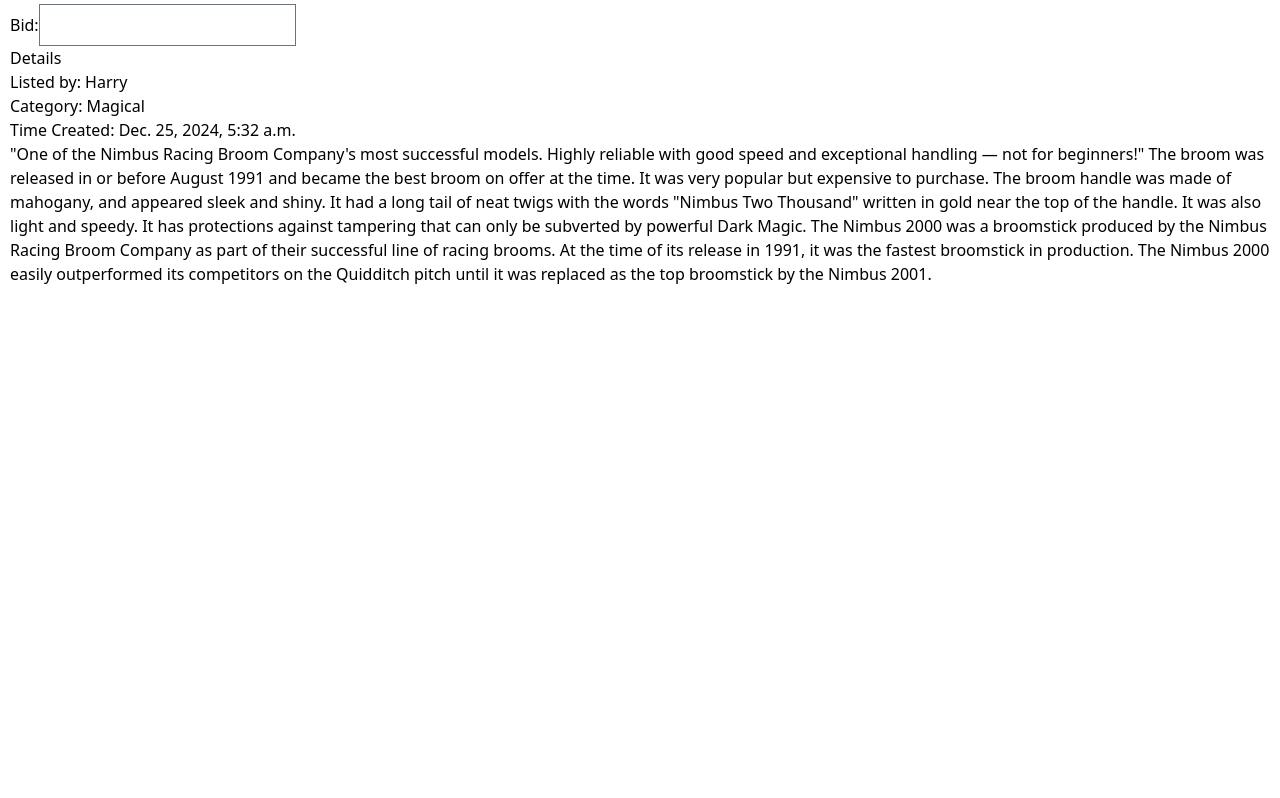
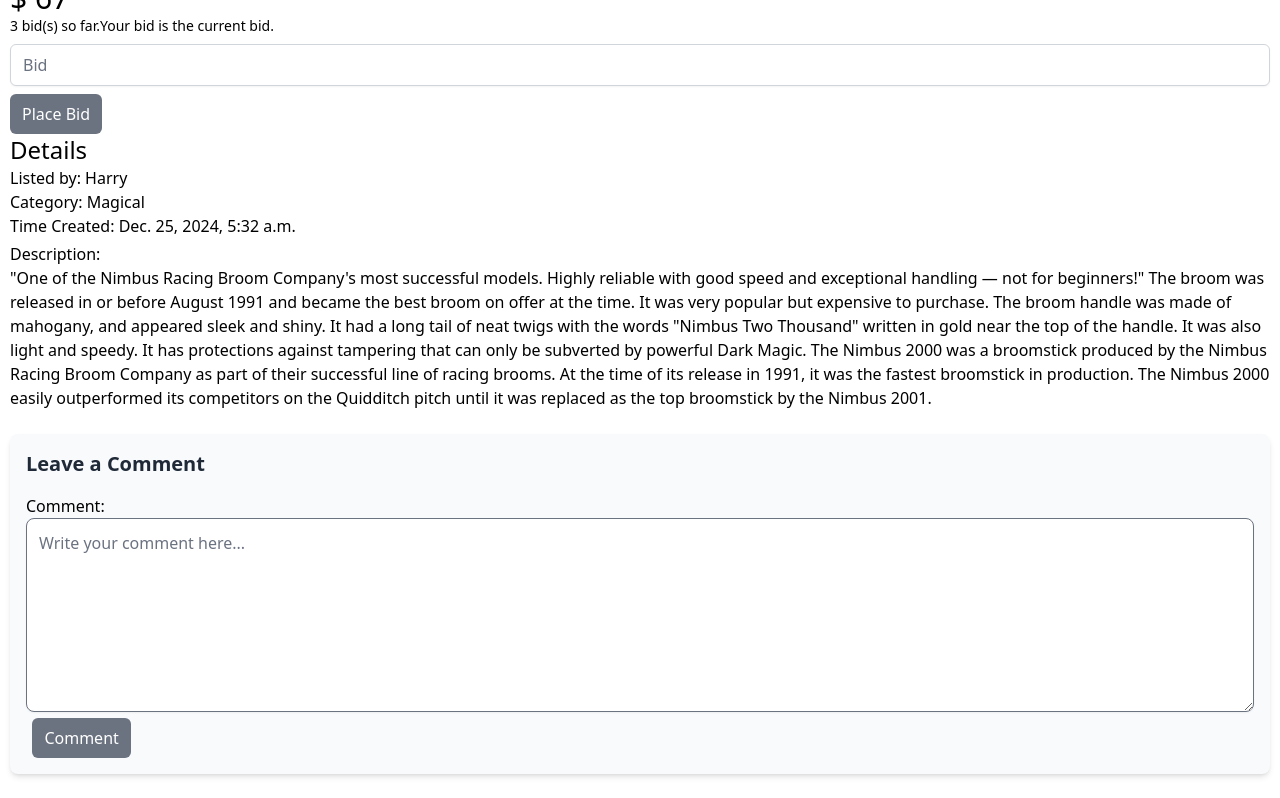
Before and after one commit to ghulamahmedkahloon/commerce_for_deployment, a Django app: a page that uses auctions/templates/auctions/current_listing.html in a window 1280 px wide. Shown: the part 511-1309 px from the top of the page. Before the commit the page ends 795 px from the top, so only its background shows below. Run offline with Django 3.2, Linux system fonts and the light colour scheme; a user stored in the database is signed in; data comes from the database, SQL or seed files in the repository; both versions use the stored data as it was after the commit; some libraries are stand-ins or nearby versions.

Commit message:
Completed Comment and Bid section.

```diff
--- a/auctions/admin.py
+++ b/auctions/admin.py
@@ -1,5 +1,5 @@
 from django.contrib import admin
-from .models import User, Listing, bids, Watchlist
+from .models import User, Listing, bids, Watchlist, comments
 
 class BiddingLook(admin.ModelAdmin):
     list_display = ('listing', 'bid','bidder')
@@ -8,3 +8,4 @@ admin.site.register(User)
 admin.site.register(Listing)
 admin.site.register(bids, BiddingLook)
 admin.site.register(Watchlist)
+admin.site.register(comments)
--- a/auctions/forms.py
+++ b/auctions/forms.py
@@ -1,6 +1,6 @@
 # Bismillahirahmanirahim
 from django import forms
-from .models import Listing, bids
+from .models import Listing, bids, comments
 from django.core.exceptions import ValidationError
 from django.db import models
 
@@ -72,3 +72,29 @@ class BiddingForm(forms.ModelForm):
     class Meta:
         model = bids
         fields = ['bid']
+        widgets = {
+            'bid': forms.NumberInput(attrs={
+                'class': 'rounded-md my-2 w-full border-gray-300 shadow-sm focus:ring-indigo-500 focus:border-indigo-500',
+                'placeholder': 'Bid',
+            })}
+
+    def __init__(self, *args, **kwargs):
+        super().__init__(*args, **kwargs)
+        self.fields['bid'].label = ''  # Remove the label
+
+
+class CommentForm(forms.ModelForm):
+
+    # A form receives the listing_id but I will inshallah not submit it to the user.
+    listing_id = forms.IntegerField(widget = forms.HiddenInput()) #Listing id is an integer so use an integer field.
+
+    class Meta:
+        model = comments
+        fields = ['comment']
+        widgets = {
+            'comment': forms.Textarea(attrs={
+                'class': 'w-full p-3 border rounded-lg shadow-sm focus:outline-none focus:ring focus:ring-blue-300',
+                'rows':7,
+                'placeholder': 'Write your comment here...'
+            })
+        }
--- a/auctions/templates/auctions/current_listing.html
+++ b/auctions/templates/auctions/current_listing.html
@@ -9,23 +9,94 @@
                     <img src="{{listing.image_url}}" alt="Sorry Image not available" class="max-h-[400px]">
                 </div>
                 {% if highest_bid %}
-                <p class="">$ {{highest_bid}}</p>
+                <p class="font-medium text-3xl">$ {{highest_bid}}</p>
                 {% else %}
-                <p class="">$ {{listing.starting}}</p>
+                <p class="font-medium text-3xl">$ {{listing.starting}}</p>
                 {% endif %}
                 <div>
+                <div class="flex">
+                    {% if biddings %}
+                        <p class="text-sm">{{biddings}} bid(s) so far.</p>
+                    {% endif %}
+                    {% if highest_bidder %}
+                        {% if highest_bidder == request.user %}
+                            <p class="text-sm"> Your bid is the current bid.</p>
+                        {% else %}
+                            <p class="text-sm"> {{highest_bidder}}'s bid is the current bid.</p>
+                        {% endif %}
+                    {% endif %}
+                </div>
+                {% if request.user != listing.listed_by %}
                     <form action="{%url 'bid' %}" method="post">
                         {% csrf_token %}
                         {{bidding_form}}
+
+                        <button type="submit" class= " bg-gray-500 text-white py-2 cursor-pointer hover:text-black px-3 rounded-md focus:ring-indigo-500 focus:border-indigo-500 mr-8">Place Bid</button>
                     </form>
+                {% endif %}
+                    {% if request.user == listing.listed_by %}
+                        <a href="{%url 'delete'%}"><button class= " bg-stone-700 text-white py-2 cursor-pointer hover:text-black px-3 rounded-md focus:ring-indigo-500 focus:border-indigo-500 m-3">Delete item</button></a>
+                    {% endif %}
+
                 </div>
-                <p class="fs-2 fw-semibold">Details</p>
+                <p class="font-medium text-2xl">Details</p>
                 <ul>
-                    <p>Listed by: <a href="">{{listing.listed_by}}</a></p>
-                    <p>Category: {{listing.category}}</p>
-                    <p>Time Created: {{listing.time_created}}</p>
+                    <p><span class="font-medium">Listed by: </span><a href="">{{listing.listed_by}}</a></p>
+                    {% if listing.category %}
+                    <p><span class="font-medium">Category: </span>{{listing.category}}</p>
+                    {% endif %}
+                    <p><span class="font-medium">Time Created: </span>{{listing.time_created}}</p>
+                    <p class="mt-1 font-medium">Description:</p>
                     <p class="">{{listing.description}}</p>
                 </ul>
+
+
+
+                <div class="max-w-full mx-auto my-6">
+                    <!-- Comment Form -->
+                    <div class="bg-slate-50 p-4 rounded-lg shadow-md mb-6">
+                        <h2 class="text-xl font-semibold text-gray-800 mb-4">Leave a Comment</h2>
+                        <form action="{% url 'comment' %}" method="POST">
+                            {% csrf_token %}
+                            {{comment_form}}
+                            <button
+                                type="submit"
+                                class="ml-[0.4rem] bg-gray-500 text-white py-2 cursor-pointer hover:text-black px-3 rounded-md focus:ring-indigo-500 focus:border-indigo-500"
+                            >
+                                Comment
+                            </button>
+                        </form>
+                    </div>
+                </div>
+
+                    <!-- Comment Section -->
+                    {% for comment in comments %}
+                    <!-- Trying out the comment style -->
+                    <div class="max-w-full mx-auto my-4 p-4 bg-white rounded-lg shadow-md border border-gray-200 mb-2">
+                        <!-- User Info -->
+                        <div class="flex items-center mb-4">
+                            <!-- Profile Picture -->
+                            <img
+                                src="https://via.placeholder.com/50"
+                                alt="User Avatar"
+                                class="w-10 h-10 rounded-full object-cover mr-3"
+                            />
+                            <div>
+                                <!-- User Name -->
+                                <h4 class="text-lg font-semibold text-gray-800">{{comment.commenter}}</h4>
+                                <!-- Comment Timestamp -->
+                                <p class="text-sm text-gray-500">Posted on {{comment.posted}}</p>
+                            </div>
+                        </div>
+
+                        <!-- Comment Content -->
+                        <p class="text-gray-700 leading-relaxed">
+                            {{comment.comment}}
+                        </p>
+
+                    </div>
+                    {% endfor %}
+
             </div>
         <!-- </div> -->
     </div>
--- a/auctions/templates/auctions/login.html
+++ b/auctions/templates/auctions/login.html
@@ -1,6 +1,7 @@
 {% extends "auctions/layout.html" %}
 {% block title %}Login{% endblock %}
 {% block body %}
+<div class="grid place-items-center">
 
     <h2 class="text-xl font-medium my-2 ml-2">Login</h2>
 
@@ -20,5 +21,6 @@
     </form>
 
    <p class="ml-2"> Don't have an account? <a href="{% url 'register' %}" class="text-blue-500 hover:underline">Register here.</a> </p>
+</div>
 
 {% endblock %}
--- a/auctions/templates/auctions/register.html
+++ b/auctions/templates/auctions/register.html
@@ -1,7 +1,7 @@
 {% extends "auctions/layout.html" %}
 {% block title %}Register{% endblock %}
 {% block body %}
-
+<div class="grid place-items-center">
     <h2 class="text-xl font-medium my-2 ml-2">Register</h2>
 
     {% if message %}
@@ -26,5 +26,5 @@
     </form>
 
     <p class="ml-2">Already have an account? <a href="{% url 'login' %}" class="text-blue-500 hover:underline">Log In here.</a></p>
-
+</div>
 {% endblock %}
--- a/auctions/urls.py
+++ b/auctions/urls.py
@@ -9,7 +9,8 @@ urlpatterns = [
     path("register", views.register, name="register"),
     path('watchlist', views.watchlist, name="watchlist"),
     path('create_listing', views.listing_view, name="listing"),
+    path('comment', views.comment, name="comment"),
     path('bid',views.bid, name="bid"),
-    path('new_layout', views.layout_view, name="layout"),
+    path('delete_listing', views.delete, name="delete"),
     path('<str:name>', views.current_listing, name="current_listing")
 ]
--- a/auctions/views.py
+++ b/auctions/views.py
@@ -5,9 +5,12 @@ from django.http import HttpResponse, HttpResponseRedirect
 from django.shortcuts import render, redirect, get_object_or_404
 from django.urls import reverse
 from django.contrib import messages
+from django.core.exceptions import ValidationError
+from django.contrib.auth.decorators import login_required
 
-from .models import User, Listing, bids
-from .forms import ListingForm, BiddingForm
+
+from .models import User, Listing
+from .forms import ListingForm, BiddingForm, CommentForm
 
 def index(request):
     listings = Listing.objects.annotate(highest_bid=models.Max('bids__bid'))
@@ -69,6 +72,7 @@ def register(request):
 
 
 # For Creating Listing
+@login_required
 def listing_view(request):
     # If the user submits a form
     if request.method == 'POST':
@@ -93,55 +97,85 @@ def current_listing(request, name):
 
         # Get the highest bid if placed any
         highest_bid = current.bids.aggregate(max_bid = models.Max('bid'))['max_bid']
-
+        biddings = current.bids.count() # Total number of bidings on the listing
+        if highest_bid is not None:
+            highest_bidder = current.bids.get(bid = highest_bid).bidder # The highest bidder
+        else:
+            highest_bidder = None
+        comments = current.comments_on_listing.all() # All the comments on the listing
+        comment_form = CommentForm(initial= {'listing_id': current.id})
 
         return render(request, "auctions/current_listing.html",{
             'title': name,
             'listing': current,
             'bidding_form': bidding_form,
-            'highest_bid': highest_bid
+            'highest_bid': highest_bid,
+            'biddings': biddings,
+            'highest_bidder': highest_bidder,
+            'comments': comments,
+            'comment_form': comment_form
         })
     except:
         return HttpResponse(f'Sorry no listing with the title {name}')
 
+@login_required
 def bid(request):
     """A func for handling the bidding"""
     if request.method == 'POST':
         #Makes a form and bound the data with it. Without it you wont be able to validate it.
         form = BiddingForm(request.POST)
+
         if form.is_valid():
             #The next step save the form but does not upload it to the database.
             bid = form.save(commit=False)
             bid.bidder = request.user
             bid.listing = get_object_or_404(Listing, id= form.cleaned_data['listing_id'])
             bid.save()
-            return render(request, "auctions/current_listing.html",{
-            'title': bid.listing.title,
-            'listing': bid.listing,
-            'highest_bid': bid.listing.bids.aggregate(max_bid = models.Max('bid'))['max_bid'],
-            'bidding_form': BiddingForm(initial = {'listing': bid.listing})
-            })
+            return HttpResponseRedirect(reverse('current_listing',args=[bid.listing.title]))
         else:
             listing_id = form.cleaned_data.get('listing_id')  # Get listing_id from the form
             listing = get_object_or_404(Listing, id=listing_id)
+            highest_bid = listing.bids.aggregate(max_bid = models.Max('bid'))['max_bid']
             return render(request, "auctions/current_listing.html", {
+                'title':listing.title,
                 'listing': listing,
                 'bidding_form': form,
-                'highest_bid': listing.bids.aggregate(max_bid = models.Max('bid'))['max_bid']
+                'highest_bid': highest_bid,
+                'biddings': listing.bids.count(),
+                'highest_bidder': listing.bids.get(bid = highest_bid).bidder,
+                'comments': listing.comments_on_listing.all(),
+                'comment_form': CommentForm(initial= {'listing': listing,'listing_id': listing.id})
             })
+
+
     else:
         return HttpResponse("Invalid request method.")
 
 
+@login_required
+def comment(request):
+    if request.method == 'POST':
+        form = CommentForm(request.POST)
+        if form.is_valid():
+            listing_id = form.cleaned_data['listing_id']
+            listing = get_object_or_404(Listing, id=listing_id)
+            liisting = form.save(commit=False)
+            title = listing.title
+            liisting.commenter = request.user
+            liisting.listing = listing
+            form.save()
+
+            return HttpResponseRedirect(reverse('current_listing',args = [title]))
+
+
+@login_required
+def delete(request):
+    pass
+
+
+@login_required
 def watchlist(request):
     '''Handles the watchlist of the user'''
     if request.method == 'POST':
         pass
     return render(request, 'auctions/watchlist.html')
-
-
-def layout_view(request):
-    listings = Listing.objects.annotate(highest_bid=models.Max('bids__bid'))
-    return render(request, "auctions/waqti_layout.html",{
-        'listings':listings
-    })
--- a/theme/static/css/dist/styles.css
+++ b/theme/static/css/dist/styles.css
@@ -819,6 +819,11 @@ select {
   margin-bottom: 1rem;
 }
 
+.my-6 {
+  margin-top: 1.5rem;
+  margin-bottom: 1.5rem;
+}
+
 .mb-1 {
   margin-bottom: 0.25rem;
 }
@@ -839,12 +844,28 @@ select {
   margin-bottom: 1.25rem;
 }
 
+.mb-6 {
+  margin-bottom: 1.5rem;
+}
+
 .ml-2 {
   margin-left: 0.5rem;
 }
 
 .ml-\[0\.4rem\] {
   margin-left: 0.4rem;
+}
+
+.mr-3 {
+  margin-right: 0.75rem;
+}
+
+.mt-1 {
+  margin-top: 0.25rem;
+}
+
+.mr-8 {
+  margin-right: 2rem;
 }
 
 .block {
@@ -881,6 +910,10 @@ select {
 
 .max-w-\[1320px\] {
   max-width: 1320px;
+}
+
+.max-w-full {
+  max-width: 100%;
 }
 
 .basis-\[33\%\] {
@@ -899,12 +932,24 @@ select {
   grid-template-columns: repeat(1, minmax(0, 1fr));
 }
 
+.place-items-center {
+  place-items: center;
+}
+
 .items-center {
   align-items: center;
 }
 
 .justify-center {
   justify-content: center;
+}
+
+.rounded-full {
+  border-radius: 9999px;
+}
+
+.rounded-lg {
+  border-radius: 0.5rem;
 }
 
 .rounded-md {
@@ -916,12 +961,21 @@ select {
   border-bottom-left-radius: 0.375rem;
 }
 
+.border {
+  border-width: 1px;
+}
+
 .border-\[1px\] {
   border-width: 1px;
 }
 
 .border-solid {
   border-style: solid;
+}
+
+.border-gray-200 {
+  --tw-border-opacity: 1;
+  border-color: rgb(229 231 235 / var(--tw-border-opacity, 1));
 }
 
 .border-gray-300 {
@@ -937,6 +991,26 @@ select {
 .bg-gray-500 {
   --tw-bg-opacity: 1;
   background-color: rgb(107 114 128 / var(--tw-bg-opacity, 1));
+}
+
+.bg-slate-50 {
+  --tw-bg-opacity: 1;
+  background-color: rgb(248 250 252 / var(--tw-bg-opacity, 1));
+}
+
+.bg-white {
+  --tw-bg-opacity: 1;
+  background-color: rgb(255 255 255 / var(--tw-bg-opacity, 1));
+}
+
+.bg-stone-700 {
+  --tw-bg-opacity: 1;
+  background-color: rgb(68 64 60 / var(--tw-bg-opacity, 1));
+}
+
+.object-cover {
+  -o-object-fit: cover;
+     object-fit: cover;
 }
 
 .p-3 {
@@ -966,6 +1040,16 @@ select {
   font-family: ui-serif, Georgia, Cambria, "Times New Roman", Times, serif;
 }
 
+.text-2xl {
+  font-size: 1.5rem;
+  line-height: 2rem;
+}
+
+.text-3xl {
+  font-size: 1.875rem;
+  line-height: 2.25rem;
+}
+
 .text-5xl {
   font-size: 3rem;
   line-height: 1;
@@ -1027,9 +1120,19 @@ select {
   color: rgb(59 130 246 / var(--tw-text-opacity, 1));
 }
 
+.text-gray-500 {
+  --tw-text-opacity: 1;
+  color: rgb(107 114 128 / var(--tw-text-opacity, 1));
+}
+
 .text-gray-700 {
   --tw-text-opacity: 1;
   color: rgb(55 65 81 / var(--tw-text-opacity, 1));
+}
+
+.text-gray-800 {
+  --tw-text-opacity: 1;
+  color: rgb(31 41 55 / var(--tw-text-opacity, 1));
 }
 
 .text-white {
@@ -1039,6 +1142,12 @@ select {
 
 .opacity-70 {
   opacity: 0.7;
+}
+
+.shadow-md {
+  --tw-shadow: 0 4px 6px -1px rgb(0 0 0 / 0.1), 0 2px 4px -2px rgb(0 0 0 / 0.1);
+  --tw-shadow-colored: 0 4px 6px -1px var(--tw-shadow-color), 0 2px 4px -2px var(--tw-shadow-color);
+  box-shadow: var(--tw-ring-offset-shadow, 0 0 #0000), var(--tw-ring-shadow, 0 0 #0000), var(--tw-shadow);
 }
 
 .shadow-sm {
```
Also changed, not shown: other parts of theme/static/css/dist/styles.css (+39 -6 lines), auctions/models.py (+12 -1 lines), auctions/templates/auctions/waqti_layout.html (deleted, +0 -69 lines), commerce/settings.py (+2 -5 lines), auctions/migrations/0010_comments_comment_comments_commenter_comments_listing.py (added), auctions/migrations/0011_alter_comments_options_comments_posted.py (added), auctions/migrations/0012_listing_active.py (added), db.sqlite3.
